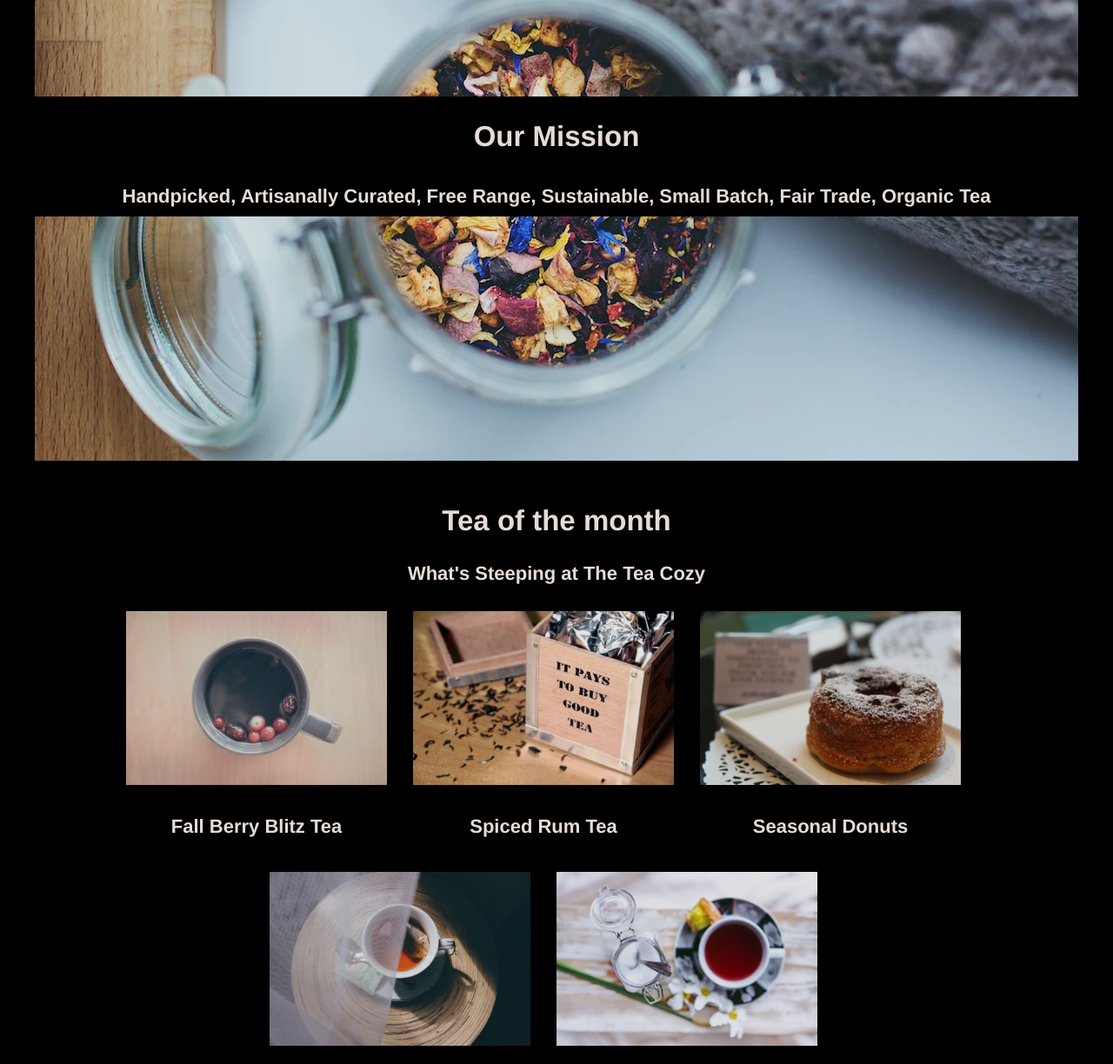
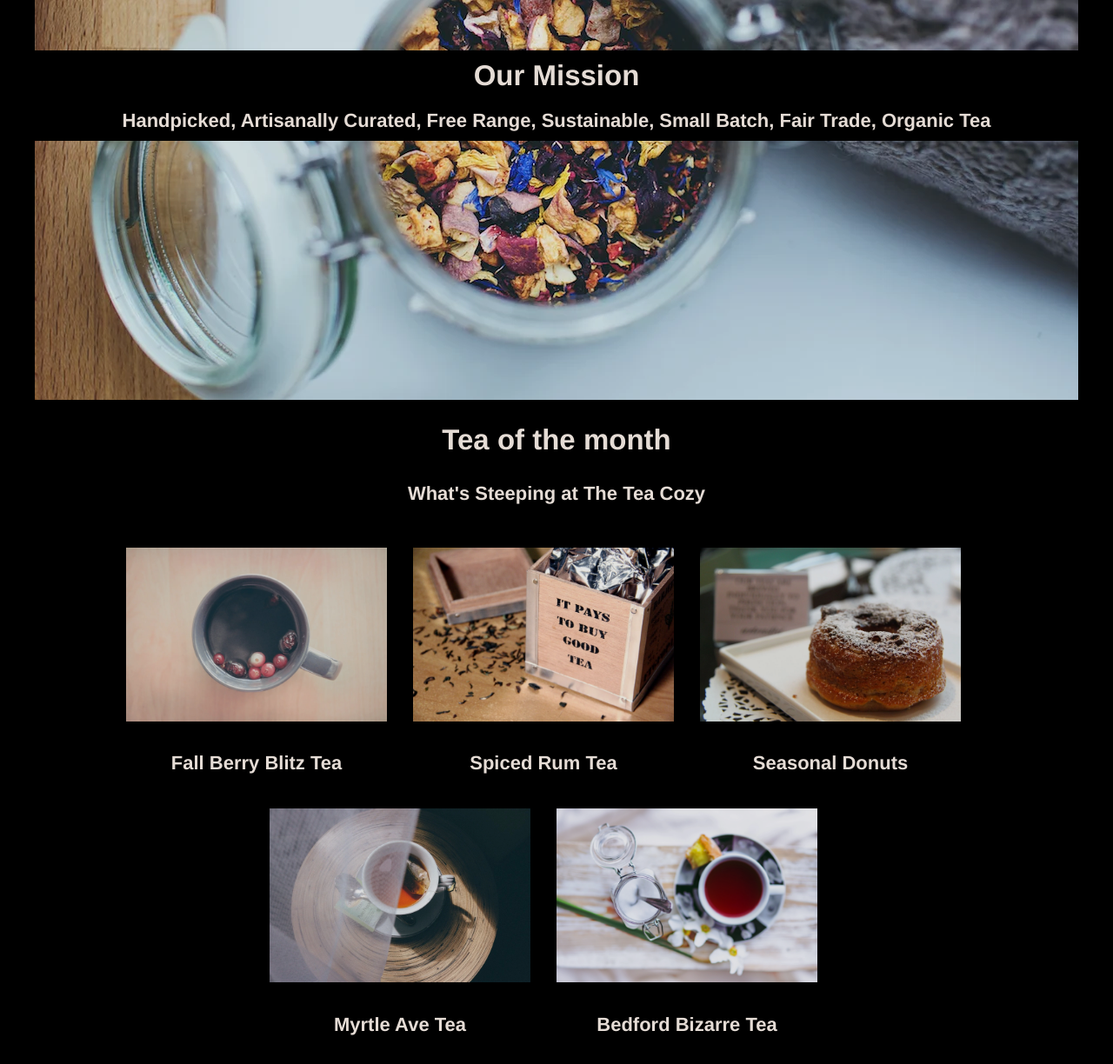
Before and after one commit to Momosa123/Momosa123.github.io, a plain HTML site: page index.html in a window 1280 px wide. Shown: the part 240-1464 px from the top of the page at 87% size. Drawn offline with Linux system fonts and the light colour scheme.

Commit message:
Update style.css

```diff
--- a/resources/Css/style.css
+++ b/resources/Css/style.css
@@ -14,7 +14,7 @@ header{
     justify-content: space-between;
     align-items: center;
     border-bottom: 1px solid seashell;
-    position: sticky;
+    position: fixed;
     top:0px;
     background-color: black;
     z-index: 10;
@@ -54,27 +54,36 @@ li a{
 
 }
 
+.mission-main-title, .mission-subtitle{
+    padding: 10px 0px;
+    margin: 0px;
+}
+
+
 .title-mission{
     background-color: black;
     width: 100%;
    text-align: center;
    padding: 0px 0px;
 }
+
+
+
+/* Tea section styling */
 .tea-month{
-    width: 1000px;
-    margin: 50px auto;
+    width: 100%;
+    display: flex;
+    flex-direction: column;
+    align-items: center;
+    justify-content: center;
 }
+
 .title-tea{
     width: 100%;
    text-align: center;
    margin-bottom: 20px;
 }
 
-.mission-title, .mission-subtitle{
-    padding: 10px 0px;
-    margin: 0px;
-}
-/* Tea section styling */
 .tea-img{
     width: 1000px;
     margin: 0px auto;
```
